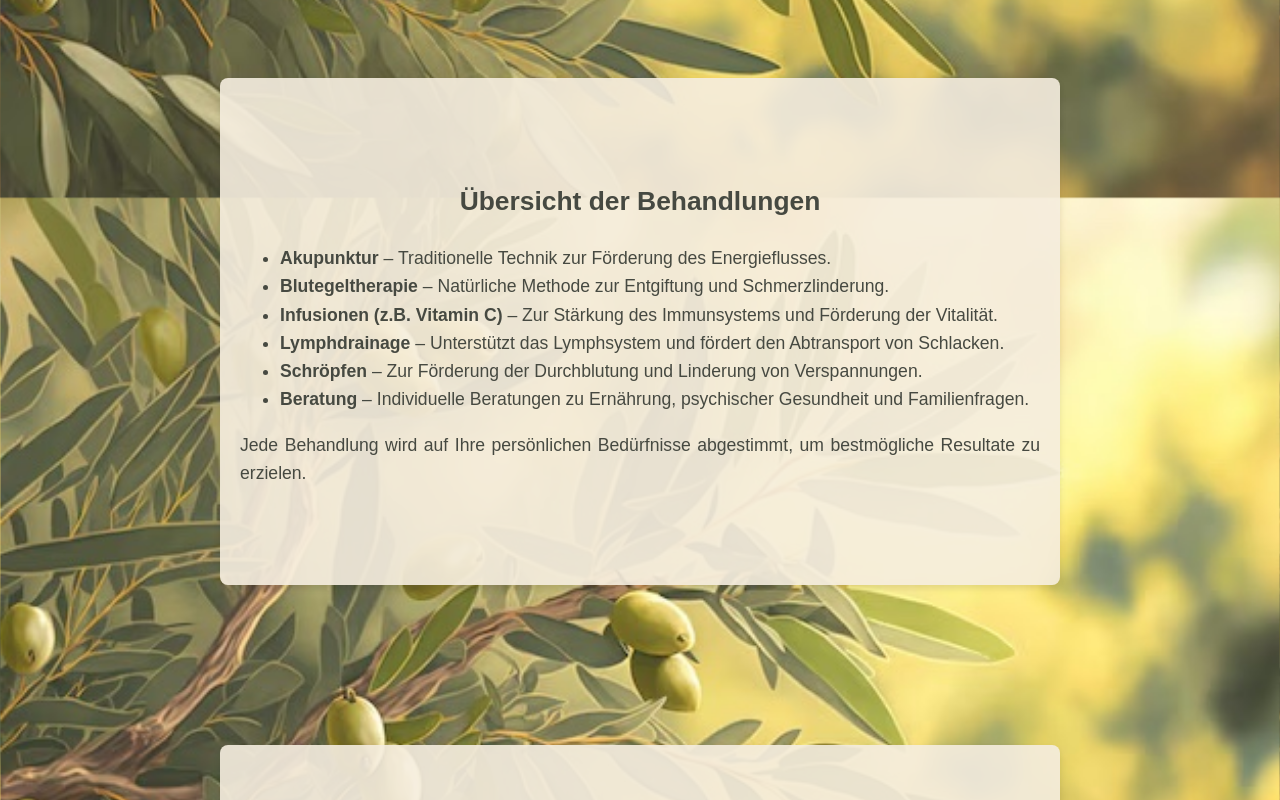
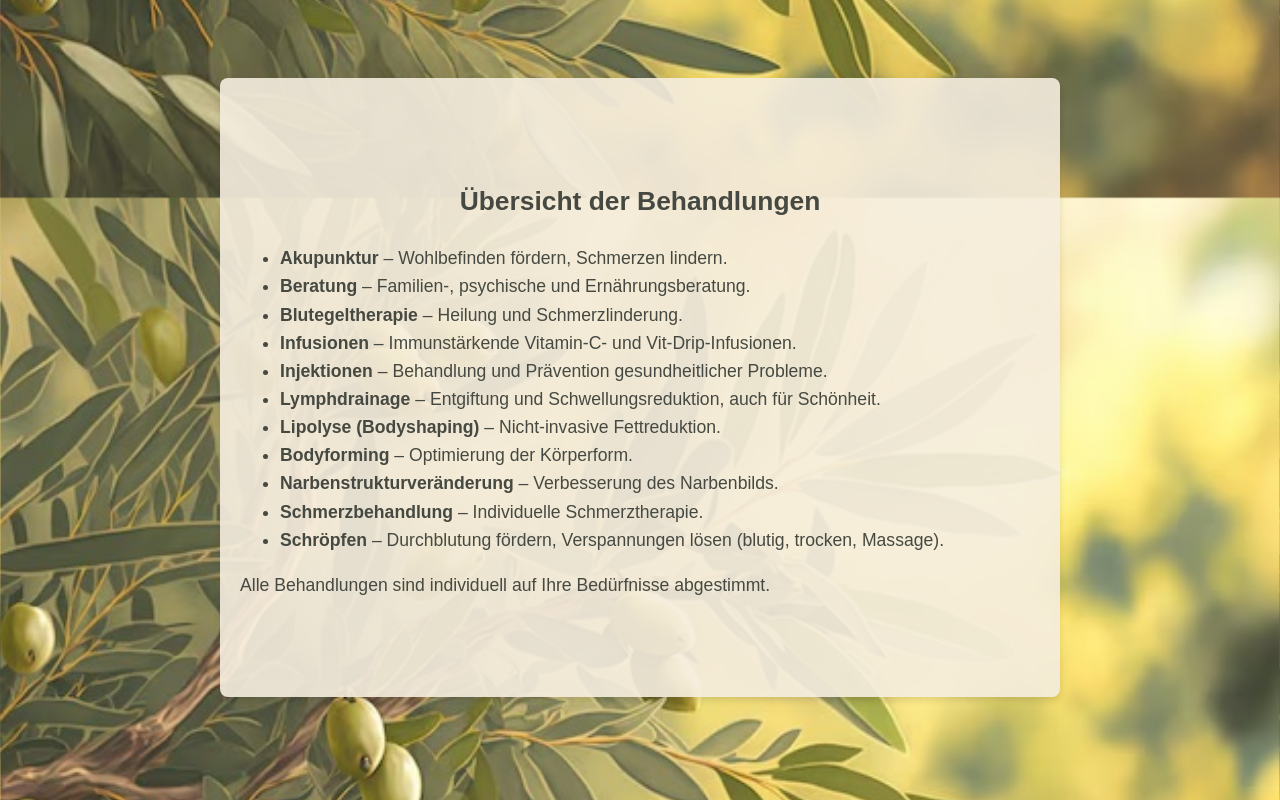
Before and after one commit to sukranuzel/belya, a plain HTML site: page index.html in a window 1280 px wide. Shown: the part 655-1455 px from the top of the page. Drawn offline with Linux system fonts and the light colour scheme; a web font is replaced by a local one.

Commit message:
Update index.html

```diff
--- a/index.html
+++ b/index.html
@@ -245,15 +245,21 @@
 <section id="behandlungen">
   <h2>Übersicht der Behandlungen</h2>
   <ul>
-    <li><strong>Akupunktur</strong> – Traditionelle Technik zur Förderung des Energieflusses.</li>
-    <li><strong>Blutegeltherapie</strong> – Natürliche Methode zur Entgiftung und Schmerzlinderung.</li>
-    <li><strong>Infusionen (z.B. Vitamin C)</strong> – Zur Stärkung des Immunsystems und Förderung der Vitalität.</li>
-    <li><strong>Lymphdrainage</strong> – Unterstützt das Lymphsystem und fördert den Abtransport von Schlacken.</li>
-    <li><strong>Schröpfen</strong> – Zur Förderung der Durchblutung und Linderung von Verspannungen.</li>
-    <li><strong>Beratung</strong> – Individuelle Beratungen zu Ernährung, psychischer Gesundheit und Familienfragen.</li>
+    <li><strong>Akupunktur</strong> – Wohlbefinden fördern, Schmerzen lindern.</li>
+    <li><strong>Beratung</strong> – Familien-, psychische und Ernährungsberatung.</li>
+    <li><strong>Blutegeltherapie</strong> – Heilung und Schmerzlinderung.</li>
+    <li><strong>Infusionen</strong> – Immunstärkende Vitamin-C- und Vit-Drip-Infusionen.</li>
+    <li><strong>Injektionen</strong> – Behandlung und Prävention gesundheitlicher Probleme.</li>
+    <li><strong>Lymphdrainage</strong> – Entgiftung und Schwellungsreduktion, auch für Schönheit.</li>
+    <li><strong>Lipolyse (Bodyshaping)</strong> – Nicht-invasive Fettreduktion.</li>
+    <li><strong>Bodyforming</strong> – Optimierung der Körperform.</li>
+    <li><strong>Narbenstrukturveränderung</strong> – Verbesserung des Narbenbilds.</li>
+    <li><strong>Schmerzbehandlung</strong> – Individuelle Schmerztherapie.</li>
+    <li><strong>Schröpfen</strong> – Durchblutung fördern, Verspannungen lösen (blutig, trocken, Massage).</li>
   </ul>
-  <p>Jede Behandlung wird auf Ihre persönlichen Bedürfnisse abgestimmt, um bestmögliche Resultate zu erzielen.</p>
+  <p>Alle Behandlungen sind individuell auf Ihre Bedürfnisse abgestimmt.</p>
 </section>
+
 
 <!-- Über mich Section mit Bild -->
 <section id="ueber-mich">
```
